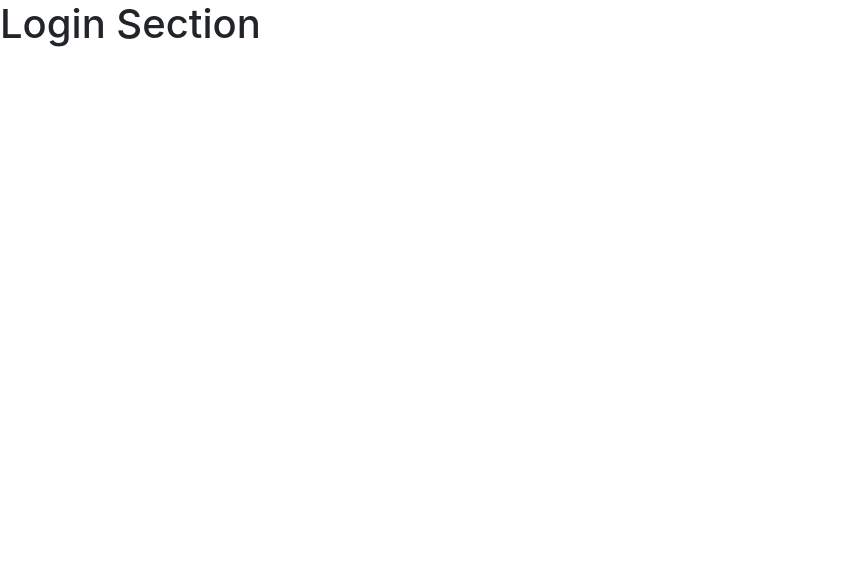
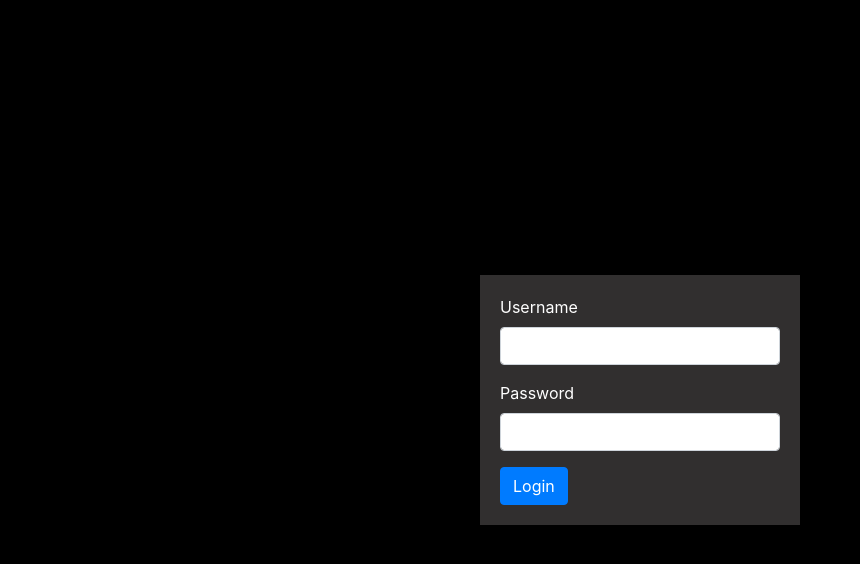
Before and after one commit to somesh-chutel/F21-F22-Project, a React (Vite) app: page /login in a window 1280 px wide. Shown: the top 564 px of the page, without its empty margins (0-860 px from the left). Built offline with nearby package versions, Linux system fonts and the light colour scheme.

Commit message:
second commit

```diff
--- a/src/App.jsx
+++ b/src/App.jsx
@@ -2,6 +2,7 @@ import { Route,Routes } from "react-router-dom";
 import Home from "./components/home";
 import Jobs from "./components/jobs";
 import Login from "./components/login";
+import NotFound from "./components/notFound";
 const App = () => {
 
 
@@ -15,6 +16,8 @@ const App = () => {
 
           <Route path="/jobs" element = {<Jobs/>}></Route>
 
+          <Route path="/*" element = {<NotFound/>}></Route>
+
     </Routes>
 
   )
--- a/src/components/login/index.css
+++ b/src/components/login/index.css
@@ -0,0 +1,17 @@
+.my-form-cont{
+
+    width: 100%;
+    height: 100vh;
+    display: flex;
+    flex-direction: column;
+    justify-content: center;
+    align-items: center;
+    background-color: black;
+
+}
+.my-form{
+
+    padding: 20px;
+    background-color: rgb(49, 47, 47);
+    color: white;
+}
--- a/src/components/login/index.jsx
+++ b/src/components/login/index.jsx
@@ -1,21 +1,61 @@
-import Jobs from '../jobs';
-import './index.css'
+import Jobs from "../jobs";
+import "./index.css";
 
+const Login = () => {
 
-const Login = ()=>{
+    const onSubmitUserDetails = async (e) =>{
+        e.preventDefault();
 
+        const api = "https://apis.ccbp.in/login";
 
-    return(
+        const userDetails = {
+            username: "rahu",
+            password: "rahul@2021"
 
-        <>
+          }
 
-                <h1> Login Section </h1>
+        const options = {
+            method: 'POST',
+            body: JSON.stringify(userDetails),
+          }
 
-        </>
+        const response = await fetch( api , options)
 
-    )
-}
+        const fetchData = await response.json();
+
+        console.log(fetchData);
+
+    }
 
 
 
+  return (
+    <div className="my-form-cont">
+      <form className="w-25 my-form" onSubmit={onSubmitUserDetails}>
+        <div className="form-group">
+          <label htmlFor="exampleInputEmail1">Username</label>
+          <input
+            type="text"
+            className="form-control"
+            id="exampleInputEmail1"
+            aria-describedby="emailHelp"
+          />
+        </div>
+        <div className="form-group">
+          <label htmlFor="exampleInputPassword1">Password</label>
+          <input
+            type="password"
+            className="form-control"
+            id="exampleInputPassword1"
+          />
+        </div>
+
+        <button type="submit" className="btn btn-primary">
+          Login
+        </button>
+      </form>
+    </div>
+  );
+};
+
 export default Login;
--- /dev/null
+++ b/src/components/notFound/index.jsx
@@ -0,0 +1,17 @@
+import './index.css'
+
+
+const NotFound = () => (
+
+            <div>
+
+                        <h1> The page you are trying to access is not available please poceed with the corect path!!! </h1>
+
+            </div>
+
+
+)
+
+
+
+export default NotFound;
```
Also changed, not shown: src/components/notFound/index.css (added).
